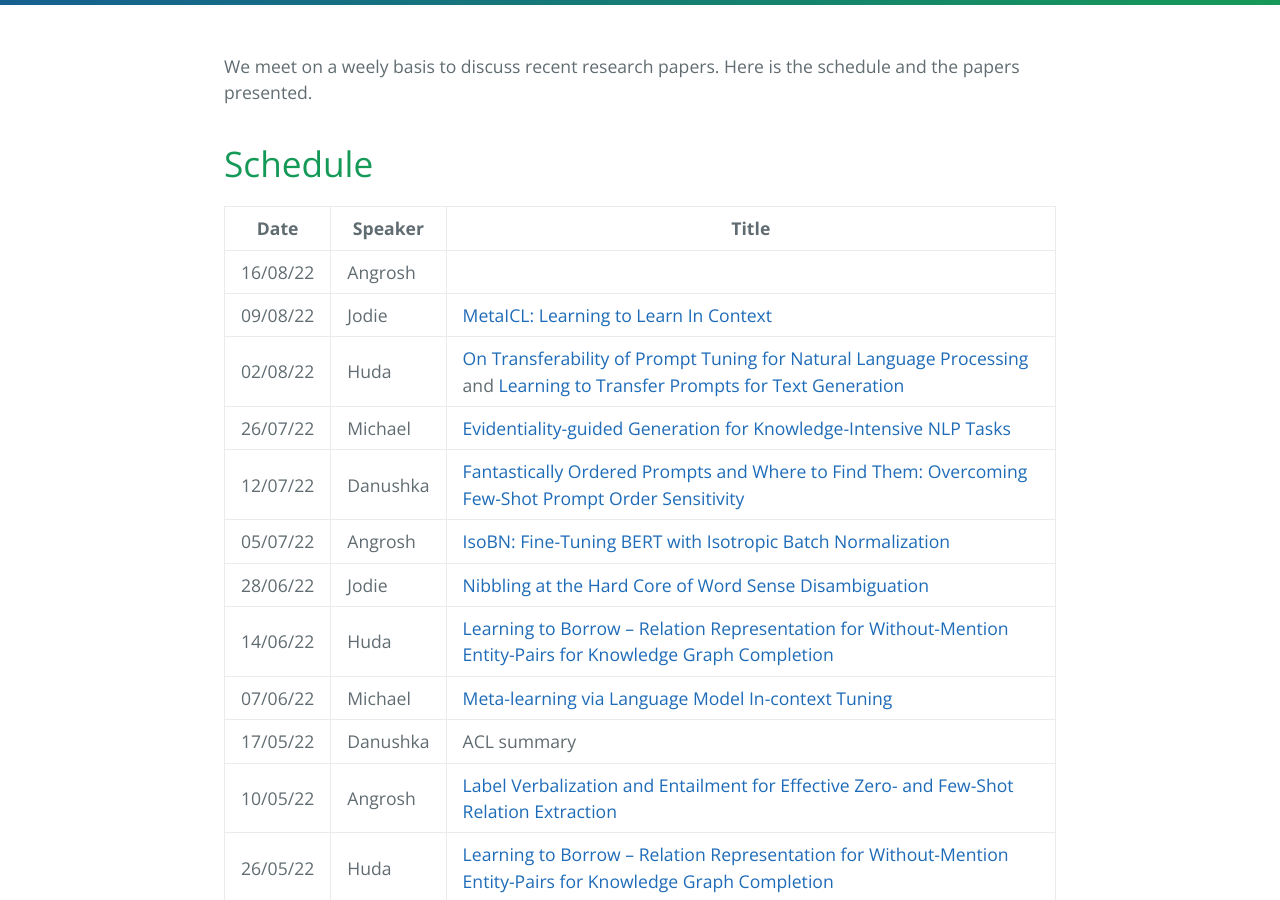
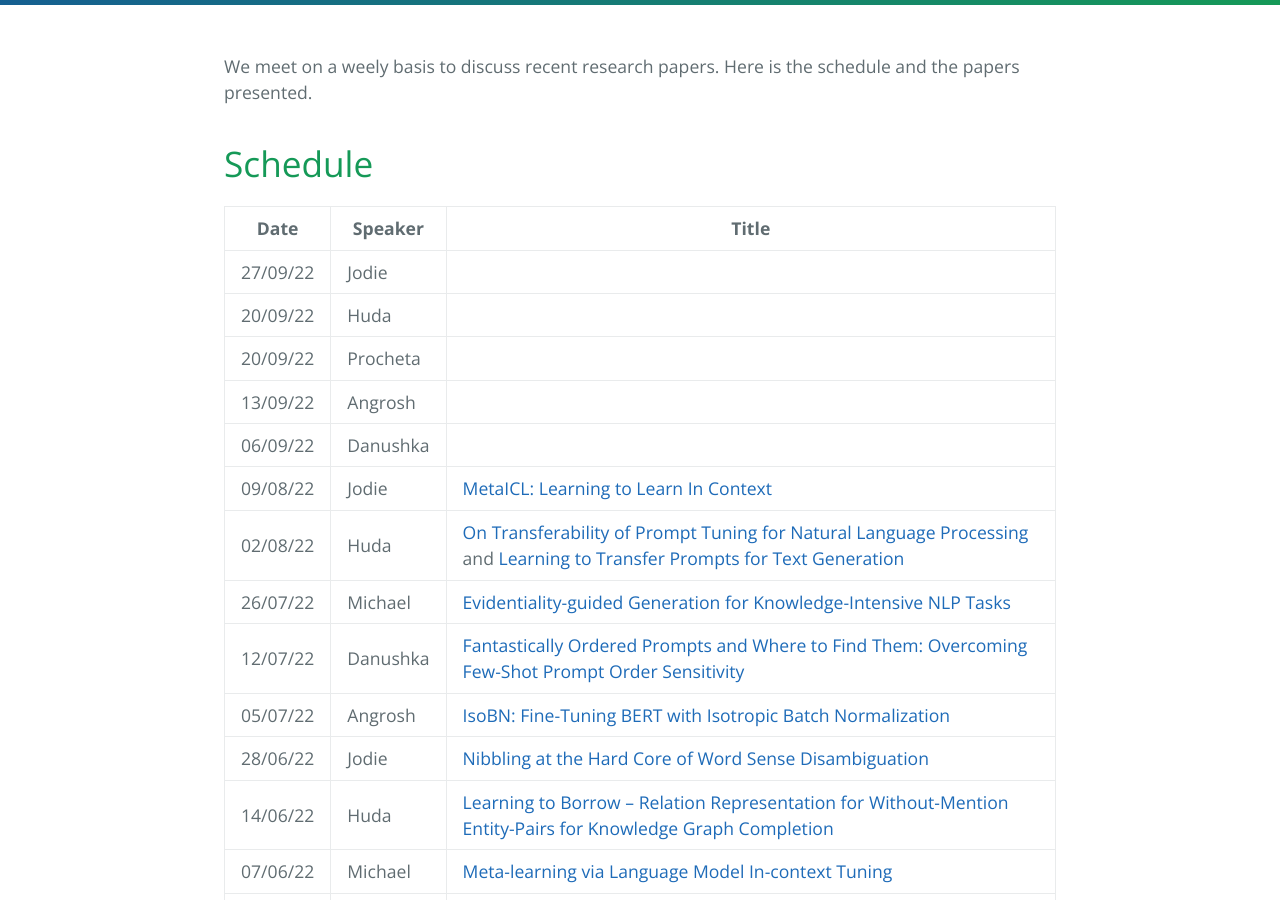
Before and after one commit to LivNLP/livnlp.github.io, a Jekyll site: the page built from reading.md, in a window 1280 px wide and 900 px high, scrolled down 368 px. Built offline with Jekyll 4.4.1, drawn with Linux system fonts in a browser that asks for light colours.

Commit message:
Update reading.md

```diff
--- a/reading.md
+++ b/reading.md
@@ -13,7 +13,11 @@ We meet on a weely basis to discuss recent research papers. Here is the schedule
 
 | Date | Speaker | Title |
 | ----- | ------- | ----- |
-| 16/08/22 | Angrosh | |
+| 27/09/22 | Jodie | |
+| 20/09/22 | Huda | |
+| 20/09/22 | Procheta | |
+| 13/09/22 | Angrosh | |
+| 06/09/22 | Danushka | |
 | 09/08/22 | Jodie | [MetaICL: Learning to Learn In Context](https://aclanthology.org/2022.naacl-main.201.pdf) |
 | 02/08/22 | Huda | [On Transferability of Prompt Tuning for Natural Language Processing](https://aclanthology.org/2022.naacl-main.290/) and   [Learning to Transfer Prompts for Text Generation](https://aclanthology.org/2022.naacl-main.257/)|
 | 26/07/22 | Michael |[Evidentiality-guided Generation for Knowledge-Intensive NLP Tasks](https://aclanthology.org/2022.naacl-main.162/) |
```
